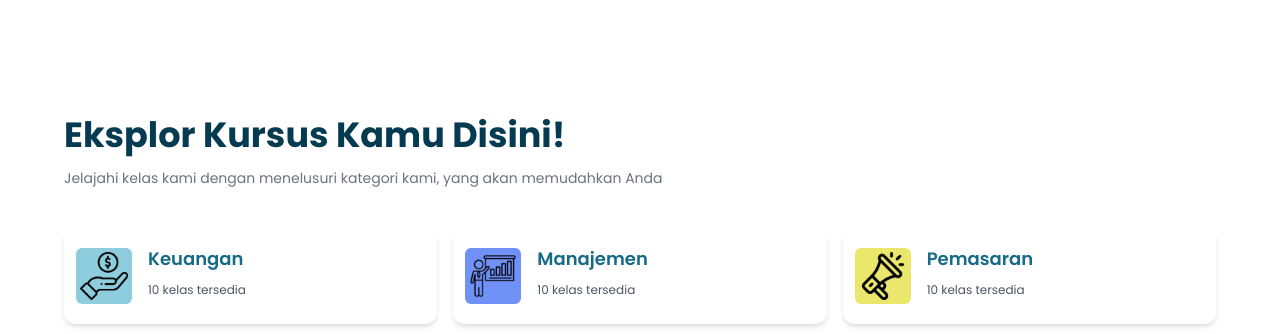
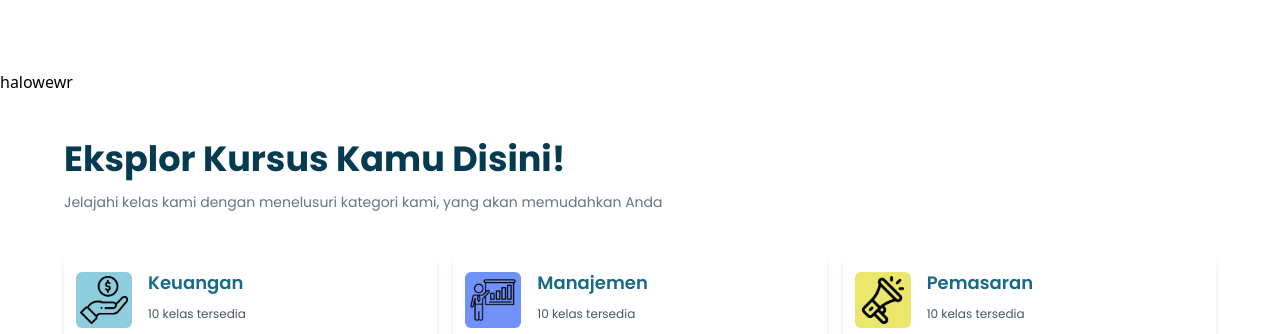
Before and after one commit to FS-1-Skilvul/Sahabat-UMKM, a React (Vite) app in the folder frontend/: page / in a window 1280 px wide. Shown: the part 618-952 px from the top of the page. Built offline with nearby package versions, Linux system fonts and the light colour scheme; no server answers; a web font is replaced by a local one.

Commit message:
add sections about

```diff
--- a/frontend/src/App.jsx
+++ b/frontend/src/App.jsx
@@ -17,6 +17,7 @@ function App() {
 
         <Route path="/" element={<Home />} />
         <Route path="CariKelasPage" element={<CariKelasPage />} />
+        <Route path="/CariKelasPage/:category" component={CariKelasPage} />
         {/* <Route path="#mentor" element={<Kategori/>} /> */}
         <Route path="AdminDashboard" element={<AdminDashboard />} />
         {/* <Route path="/transaksi" element={<TransaksiAdmin/>} /> */}
--- a/frontend/src/components/KategoriKelas.jsx
+++ b/frontend/src/components/KategoriKelas.jsx
@@ -1,18 +1,23 @@
 import { category } from "../constants";
 import { Link } from 'react-router-dom';
 const Kategori_Kelas = () => {
+
+  const handleclick = () => {
+    console.log("clicked");
+  }
   return (
     <div className="">
       <div className="mt-10  grid grid-cols-1  sm:grid-cols-2 lg:grid-cols-3 gap-4 ">
-        {category.map((link) => (
-
-          <div key={link.title} to={link.href} className="flex gap-4 rounded-xl shadow-md py-5 px-3 cursor-pointer transition ease-in-out duration-300 hover:translate-y-[-10px]">
+        {category.map((link,index) => (
+          <Link key={index} >
+          <div key={link.title} to={link.href} className="flex gap-4 rounded-xl shadow-md py-5 px-3 cursor-pointer transition ease-in-out duration-300 hover:translate-y-[-10px]" onClick={handleclick} >
             <img className={`w-14  p-1 rounded-md  ${link.bg}`} src={link.image} alt="" />
             <div className="kategori-name flex flex-col gap-3">
               <h1 className="font-poppins text-lg font-semibold text-secondary">{link.title}</h1>
               <p className="flex flex-col text-xs text-gray-600 font-poppins">{link.jumlahKelas} kelas tersedia</p>
             </div>
           </div>
+          </Link>
         ))}
       </div>
     </div>
--- a/frontend/src/pages/CariKelasPage.jsx
+++ b/frontend/src/pages/CariKelasPage.jsx
@@ -1,15 +1,19 @@
 import React from "react";
+import { useParams } from 'react-router-dom';
 import Navbar from "../components/navbar";
 import CariKelas from "../components/CariKelas";
 import Kategori from "../sections/Kategori";
 import Hero from "../sections/hero";
 import Footer from "../sections/Footer";
+import { category } from "../constants";
+const CariKelasPage = () => {
+  const  category  = useParams();
 
-const CariKelasPage = () => {
+  // const kelasKategori = category.filter(kelas => kelas.title === "Manajemen");
   return (
     <>
     <Navbar/>
-      <CariKelas />
+      <CariKelas  />
      <Footer/>
     </>
   );
--- a/frontend/src/pages/Home.jsx
+++ b/frontend/src/pages/Home.jsx
@@ -5,6 +5,7 @@ import Hero from '../sections/hero'
 import Kategori from '../sections/Kategori'
 import KelasPopuler from '../sections/kelasPopuler'
 import Footer from '../sections/Footer'
+import Tentang from '../sections/Tentang'
 // import AuthUser from '../components/AuthUser'
 
 function Home() {
@@ -13,6 +14,7 @@ function Home() {
     <div>
        <Navbar />
         <Hero />
+        <Tentang/>
         <Kategori />
         <KelasPopuler />
         <Footer />
--- /dev/null
+++ b/frontend/src/sections/Tentang.jsx
@@ -0,0 +1,11 @@
+import React from 'react'
+
+function Tentang() {
+  return (
+    <div>
+      halowewr
+    </div>
+  )
+}
+
+export default Tentang
```
